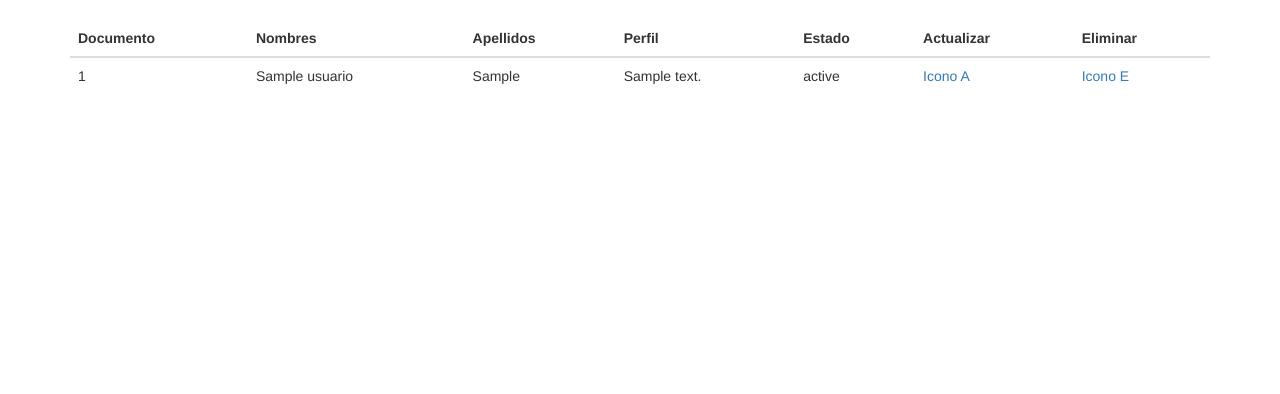
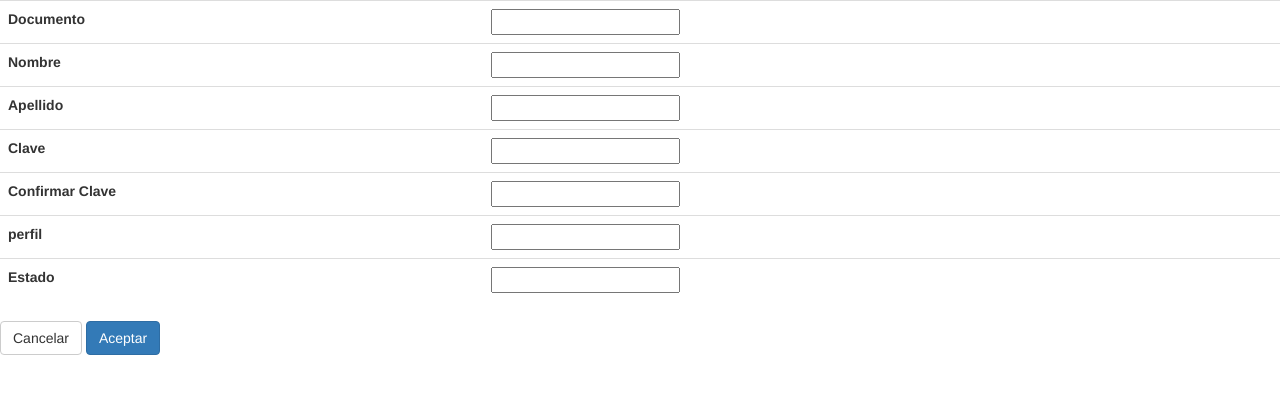
Before and after one commit to SoftwareSIS/INPOS, a PHP site: page /index.php?m=usu&id=1 in a window 1280 px wide. Shown: the part 42-436 px from the top of the page. Run offline with PHP 8.4, Linux system fonts and the light colour scheme; tables that the repository leaves empty or names only in its code hold one stand-in row (values such as "Sample post").

Commit message:
Se actualiza MVC de perfil y usuarios...

```diff
--- a/Controller/usuarios_controller.php
+++ b/Controller/usuarios_controller.php
@@ -17,6 +17,13 @@ class usuarios_controller {
         require_once 'View/default/footer.php';
     }
 
+        function actualizar() {
+        $query = $this->usuarios_model->get();
+        require_once 'View/default/header.php';
+        require_once 'View/usuarios/actualizar.php';
+        require_once 'View/default/footer.php';
+    }
+
 }
 
 ?>
--- a/View/usuarios/actualizar.php
+++ b/View/usuarios/actualizar.php
@@ -1,7 +1,32 @@
-<?php
-
-/*
- * To change this license header, choose License Headers in Project Properties.
- * To change this template file, choose Tools | Templates
- * and open the template in the editor.
- */
+<table class="table table-hover">
+    <tr>
+        <th><label for="doc">Documento</label></th>
+        <td><input type='text' id='doc'><br></td>
+    </tr>
+    <tr>
+        <th><label for="nom">Nombre</label></th>
+        <td><input type='text' id='nom'><br></td>
+    </tr>
+    <tr>
+        <th><label for="ape">Apellido</label></th>
+        <td><input type='text' id='ape'><br></td>
+    </tr>
+    <tr>
+        <th><label for="cl1">Clave</label></th>
+        <td><input type='password' id='cl1'><br></td>
+    </tr>
+    <tr>
+        <th><label for="cl2">Confirmar Clave</label></th>
+        <td><input type='password' id='cl2'><br></td>
+    </tr>
+    <tr>
+        <th><label for="per">perfil</label></th>
+        <td><input type='text' id='per'><br></td>
+    </tr>
+    <tr>
+        <th><label for="est">Estado</label></th>
+        <td><input type='text' id='est'><br></td>
+    </tr>
+</table>
+<button type="button" class="btn btn-default" >Cancelar</button>
+<button type="button" class="btn btn-primary" id="btnAceptar">Aceptar</button>
--- a/View/usuarios/index.php
+++ b/View/usuarios/index.php
@@ -1,23 +1,6 @@
-<div class="modal fade" id="confirmar">
-    <div class="modal-dialog">
-        <div class="modal-content">
-            <div class="modal-header">
-                <button type="button" class="close" data-dismiss="modal">&Chi;</button>
-                <h2 class="modal-title">Encabezado</h2>
-            </div>
-            <div class="modal-body">
-                <p>¿Desea Eiminar el registro ()?</p>
-            </div>
-            <div class="modal-footer">
-                <button type="button" class="btn btn-default" data-dismiss="modal">Cancelar</button>
-                <button type="button" class="btn btn-primary" id="btnAceptar">Aceptar</button>
-            </div>
-        </div>
-    </div>
-</div>
-<br>
+<?php require_once 'eliminar.php'; ?>
 <div class="container">
-    <table class="table table-hover">
+    <table class="table table-striped">
         <thead>
             <tr>
                 <th>Documento</th>
@@ -33,12 +16,12 @@
             <?php foreach ($query as $consulta): ?>
                 <tr>
                     <td><?php echo $consulta[0]; ?></td>
-                    <td><?php echo $consulta[1]; ?> </td>
+                    <td><?php echo $consulta[1]; ?></td>
                     <td><?php echo $consulta[2]; ?></td>
                     <td><?php echo $consulta[3]; ?></td>
                     <td><?php echo $consulta[4]; ?></td>
-                    <td><a href="#confirmar" data-toggle='modal'>Icono A</a></td>
-                    <td><a href="#">Icono E</a></td>
+                    <td><a href="index.php?m=usu&id=<?php echo $consulta[0]; ?>">Icono A</a></td>
+                    <td><a href="#confirmarE" data-toggle='modal'>Icono E</a></td>
                 </tr>
             <?php endforeach; ?>
         </tbody>
--- a/index.php
+++ b/index.php
@@ -5,10 +5,18 @@ require_once 'DB/conexion.php';
 if (isset($_GET["m"])) {
     switch ($_GET["m"]) {
         case "usu":
-            require_once 'Controller/usuarios_controller.php';
-            $controller = new usuarios_controller();
-            $controller->index();
-            break;
+            if (isset($_GET["id"])) {
+                require_once 'Controller/usuarios_controller.php';
+                $controller = new usuarios_controller();
+                $controller->actualizar();
+                break;
+                break;
+            } else {
+                require_once 'Controller/usuarios_controller.php';
+                $controller = new usuarios_controller();
+                $controller->index();
+                break;
+            }
         case "per":
             require_once 'Controller/perfiles_controller.php';
             $controller = new perfiles_controller();
```
Also changed, not shown: View/usuarios/eliminar.php (+17 -1 lines).
